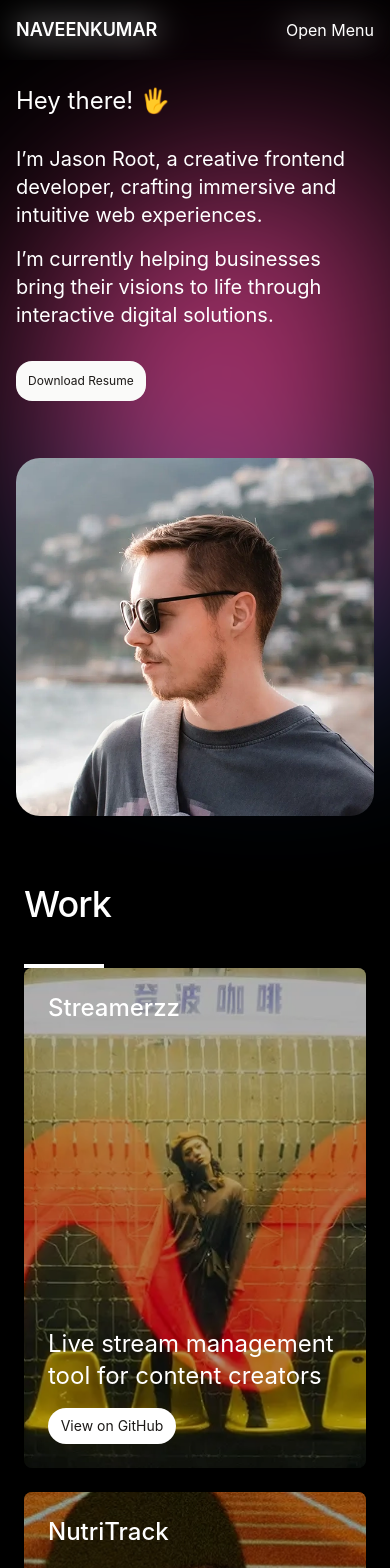
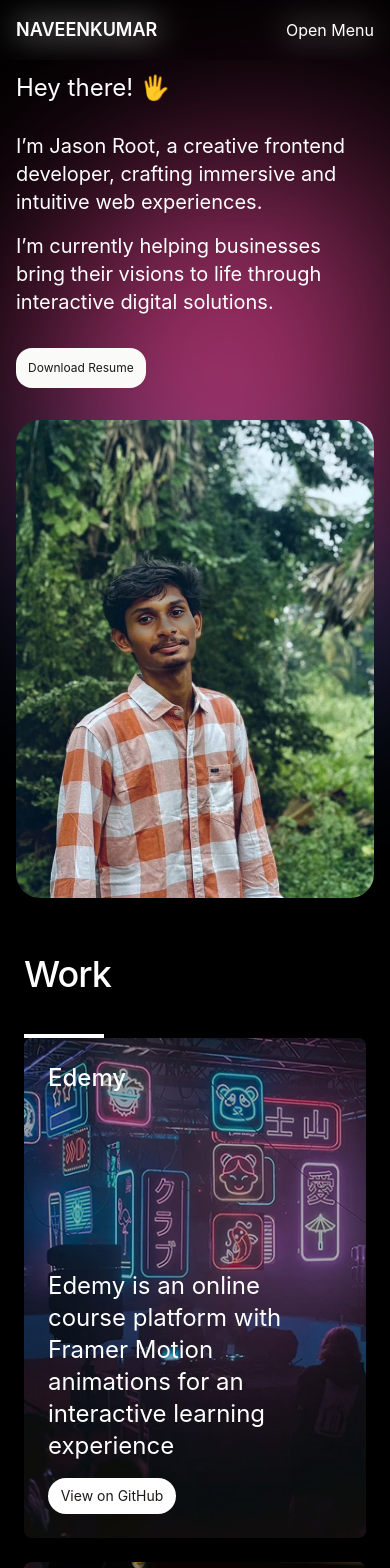
Before and after one commit to naveenkumar13-gif/portfolio, a React (Create React App) app: page / in a window 390 px wide. Shown: the top 1568 px of the page. Built offline with nearby package versions, Linux system fonts and the light colour scheme.

Commit message:
committed with responsive

```diff
--- a/src/components/contact/index.js
+++ b/src/components/contact/index.js
@@ -29,11 +29,14 @@ function index() {
   };
   return (
     <div>
-      <section className="min-h-screen flex flex-col justify-center px-10 max-md:px-4">
-        <h1 className="text-6xl max-md:text-4xl  font-medium mb-10">COntact</h1>
+      <section
+        className="min-h-screen flex flex-col justify-center px-10 max-md:px-4"
+        id="contact"
+      >
+        <h1 className="text-6xl max-md:text-4xl  font-medium mb-10">Contact</h1>
         <div className="h-1 w-20 bg-white"></div>
         <motion.h3
-          className="text-8xl max-md:text-6xl leading-none"
+          className="text-8xl max-md:text-6xl leading-none max-sm:text-5xl"
           initial="hidden"
           whileInView="visible"
           custom={0.4}
@@ -55,7 +58,7 @@ function index() {
           whileInView="visible"
           custom={0.6}
           variants={textVariants}
-          className="text-3xl max-md:text-2xl font-medium mt-8"
+          className="text-3xl max-md:text-2xl font-medium mt-8 max-sm:text-lg"
         >
           {CONTACT_CONTENT.email}
         </motion.a>
--- a/src/components/experience/index.js
+++ b/src/components/experience/index.js
@@ -15,7 +15,7 @@ function index() {
   };
   return (
     <div>
-      <section className="px-6 py-10" id="#experience">
+      <section className="px-6 py-10" id="experience">
         <h2 className="text-6xl max-md:text-4xl font-medium mb-10">
           Work Experience
         </h2>
--- a/src/components/hero/index.js
+++ b/src/components/hero/index.js
@@ -1,7 +1,7 @@
 import React from "react";
 import { motion } from "motion/react";
 import { HERO_CONTENT } from "../../constants";
-import jason from "../../assets/jason-root.webp";
+import nk from "../../assets/nk.jpeg";
 
 function index() {
   const textVariants = {
@@ -75,10 +75,10 @@ function index() {
             variants={imageVariants}
           >
             <img
-              src={jason}
+              src={nk}
               alt="jason root"
-              width={650}
-              height={650}
+              width={400}
+              height={500}
               className="rounded-3xl"
             />
           </motion.div>
--- a/src/components/project/index.js
+++ b/src/components/project/index.js
@@ -1,6 +1,7 @@
 import React from "react";
 import { motion } from "motion/react";
 import { PROJECTS } from "../../constants";
+import { delay } from "motion";
 
 function index() {
   const projectVariants = {
--- a/src/components/testimonial/index.js
+++ b/src/components/testimonial/index.js
@@ -18,7 +18,7 @@ function index() {
   };
   return (
     <div>
-      <section className="px-6 py-10" id="#testimonials">
+      <section className="px-6 py-10" id="testimonials">
         <h1 className="text-6xl max-md:text-4xl font-medium mb-10">
           What People Are Saying
         </h1>
--- a/src/constants/index.js
+++ b/src/constants/index.js
@@ -32,80 +32,77 @@ export const HERO_CONTENT = {
 
 export const PROJECTS = [
   {
-    name: "Streamerzz",
-    description: "Live stream management tool for content creators",
-    image: projects1,
-    link: "https://github.com/your-github/streamerzz",
+    name: "Edemy",
+    description:
+      "Edemy is an online course platform with Framer Motion animations for an interactive learning experience",
+    image: projects6,
+    link: "https://github.com/naveenkumar13-gif/Edemy.git",
   },
   {
-    name: "NutriTrack",
-    description: "Track your meals and calories with smart AI suggestions",
-    image: projects2,
-    link: "https://github.com/your-github/nutritrack",
+    name: "Food-Hut",
+    description:
+      "Food-Hut is a food ordering app with filters, animations, and a seamless user experience  ordering, and delivery.",
+    image: projects5,
+    link: "https://github.com/naveenkumar13-gif/Food-hut.git",
   },
   {
-    name: "HairRevive",
-    description: "A platform for hair regrowth solutions powered by science",
+    name: "Pizza-Hut",
+    description:
+      "Pizza Hut's app enables easy ordering, customization, delivery, and deals for the lovely customer",
     image: projects3,
-    link: "https://github.com/your-github/hairrevive",
+    link: "https://github.com/naveenkumar13-gif/pizza-Hut.git",
   },
   {
-    name: "DevDeck",
+    name: "Amazon-2.0",
     description:
-      "Interactive dashboard for developers to track coding activity",
+      "Amazon-2.0 is a demo version of Amazon, replicating its core features like product listings, shopping carts, checkout.",
     image: projects4,
-    link: "https://github.com/your-github/devdeck",
+    link: "https://github.com/naveenkumar13-gif/amazon-2.0.git",
   },
   {
-    name: "FitConnect",
-    description: "Fitness social network to connect athletes and trainers",
-    image: projects5,
-    link: "https://github.com/your-github/fitconnect",
+    name: "Realestate",
+    description:
+      "Real estate apps facilitate property listings, searches, virtual tours, agent interactions, and transactions.",
+    image: projects2,
+    link: "https://github.com/naveenkumar13-gif/Realestate.git",
   },
   {
-    name: "WellNest",
-    description: "A wellness app for mental and physical health improvement",
-    image: projects6,
-    link: "https://github.com/your-github/wellnest",
+    name: "Omi-food",
+    description:
+      "The Landing page of Omi-Food apps streamline food ordering, delivery, restaurant listings, and customer interactions.",
+    image: projects1,
+    link: "https://github.com/naveenkumar13-gif/omi-food.git",
   },
 ];
 
 export const ABOUT_CONTENT = {
   paragraphs: [
     "I am a dedicated frontend developer with a passion for building modern web applications that are both functional and aesthetically pleasing. Over the years, I have worked on numerous projects ranging from single-page applications to complex multi-tiered systems, always ensuring high performance and seamless user experiences.",
-    "I specialize in using technologies like React, Next.js, and Tailwind CSS to create responsive and scalable interfaces. My focus is on writing clean, maintainable code while collaborating with cross-functional teams to deliver projects that meet both business goals and user needs. I thrive in environments that challenge me to continuously learn and grow.",
+    "I specialize in using technologies like React and Tailwind CSS to create responsive and scalable interfaces. My focus is on writing clean, maintainable code while collaborating with cross-functional teams to deliver projects that meet both business goals and user needs. I thrive in environments that challenge me to continuously learn and grow.",
   ],
 };
 
 export const EXPERIENCES = [
   {
-    yearRange: "2023 — Now",
+    yearRange: "2024 — Now",
     title: "Senior Frontend Engineer at TechCorp",
-    location: "Paris, France",
+    location: "Remote",
     description: [
-      "Leading the development of scalable frontend architecture for enterprise-level applications.",
-      "Collaborating with cross-functional teams to deliver high-quality, user-centric solutions.",
-      "Driving innovation through continuous improvements in performance and UI/UX design.",
+      "Developed and launched applications like Edemy, Food-Hut, and Pizza-Hut with smooth animations.",
+      "Focused on building interactive and user-friendly interfaces using React and Framer Motion.",
+      "Collaborated with senior developers to enhance UI/UX and optimize web performance.",
+      "Continuously learning and implementing best practices for scalable frontend development.",
     ],
   },
   {
-    yearRange: "2021 — 2023",
-    title: "Frontend Engineer at Startup Inc.",
+    yearRange: "2023 — 2024",
+    title: "Frontend Developer at Creative Solutions",
     location: "Remote",
     description: [
-      "Built dynamic, responsive, and accessible web applications using React, Next.js, and Tailwind CSS.",
-      "Spearheaded frontend optimization efforts, resulting in a 40% performance boost.",
-      "Mentored junior developers and led internal frontend workshops.",
-    ],
-  },
-  {
-    yearRange: "2018 — 2021",
-    title: "Frontend Developer at Creative Solutions",
-    location: "London, UK",
-    description: [
-      "Developed and maintained user interfaces for high-traffic websites.",
-      "Worked closely with designers to implement pixel-perfect designs.",
-      "Optimized websites for SEO and performance, resulting in a 30% increase in traffic.",
+      "Started as a student, gaining hands-on experience in frontend development.",
+      "Built and deployed projects like Omi-Food, RealEstate, and Amazon-2.0.",
+      "Developed interactive and responsive UIs using React and Tailwind CSS.",
+      "Enhanced web performance and user experience through optimized design and animations.",
     ],
   },
 ];
@@ -159,26 +156,20 @@ export const CONTACT_CONTENT = {
   headline: "LET'S WORK ON SOMETHING GREAT",
   description:
     "I'm excited to collaborate on projects that push boundaries and create meaningful impact. Let's build something innovative and exceptional together.",
-  email: "jason@example.com",
+  email: "naveenkumarofficial1316@gmail.com",
   socialLinks: [
     {
-      platform: "Twitter",
-      url: "https://twitter.com/yourprofile",
-      ariaLabel: "Follow me on Twitter",
-      icon: "RiTwitterXFill",
-    },
-    {
       platform: "GitHub",
-      url: "https://github.com/yourprofile",
+      url: "https://github.com/naveenkumar13-gif",
       ariaLabel: "View my GitHub profile",
       icon: "RiGithubFill",
     },
     {
       platform: "LinkedIn",
-      url: "https://linkedin.com/in/yourprofile",
+      url: "linkedin.com/in/naveen-kumar-6776b4331",
       ariaLabel: "Connect with me on LinkedIn",
       icon: "RiLinkedinFill",
     },
   ],
-  footerText: `© ${new Date().getFullYear()} Jason Root. All rights reserved.`,
+  footerText: `© ${new Date().getFullYear()} NaveenKumar. All rights reserved.`,
 };
--- a/src/index.css
+++ b/src/index.css
@@ -21,5 +21,5 @@
 }
 
 .bg-image {
-  background: url(./assets/jason-root.webp);
+  background: url(./assets/nk.jpeg);
 }
```
Also changed, not shown: src/assets/jason-root.webp (deleted), src/assets/nk.jpeg (added).
